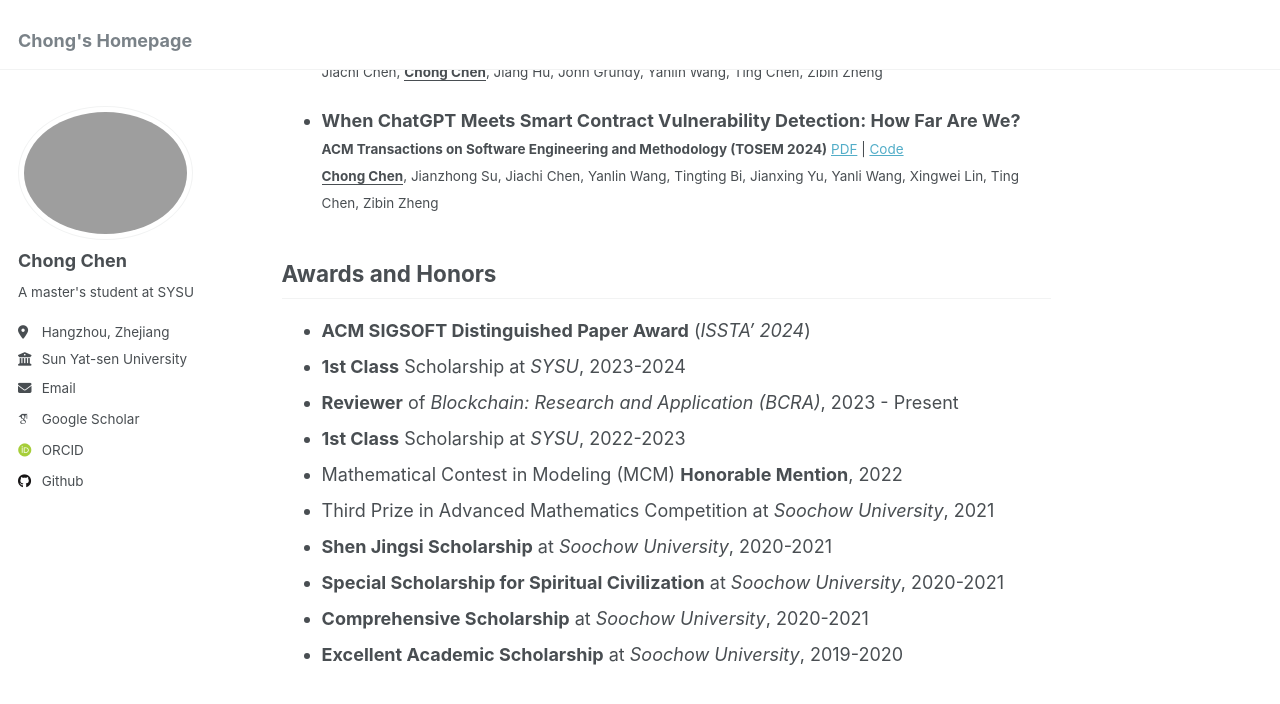
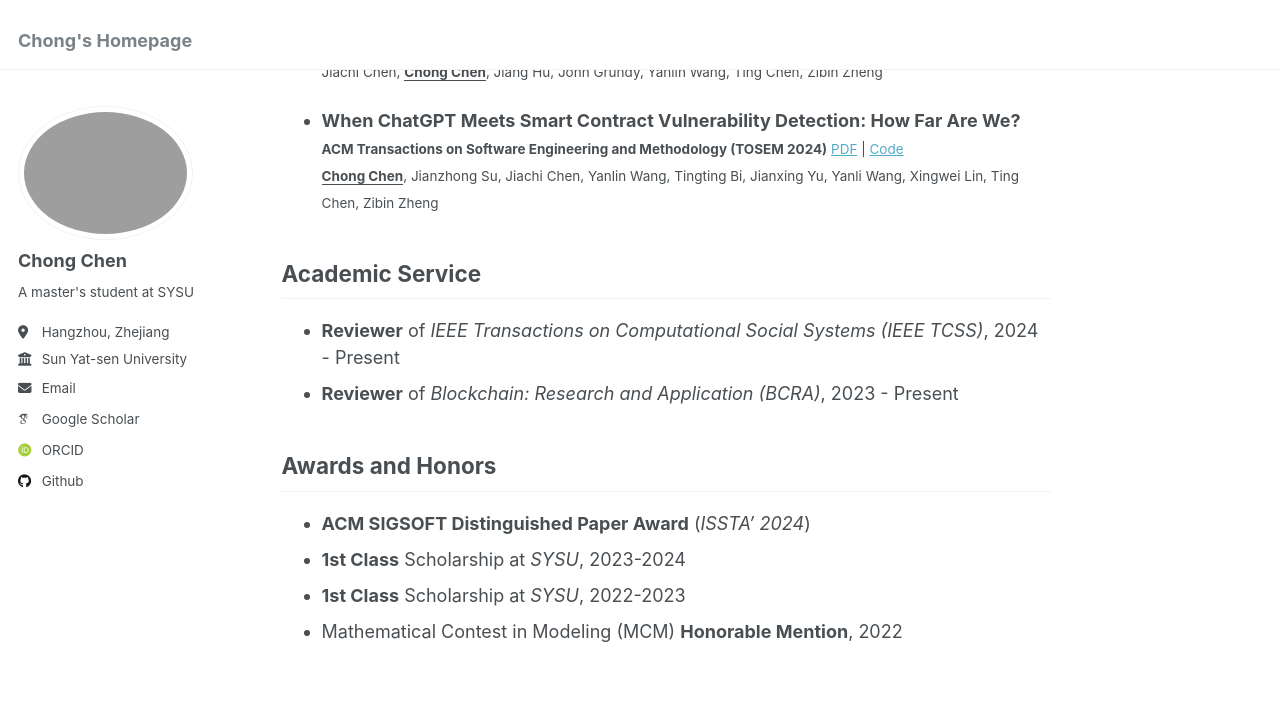
Before and after one commit to BugmakerCC/chong, a Jekyll site: the page built from _pages/about.md, in a window 1280 px wide and 900 px high, scrolled down 734 px. Shown: the top 704 px of the window. Built offline with Jekyll 4.4.1, drawn with Linux system fonts in a browser that asks for light colours; some web fonts are replaced.

Commit message:
Update about.md

```diff
--- a/_pages/about.md
+++ b/_pages/about.md
@@ -33,15 +33,15 @@ Publications
 <small>**ACM Transactions on Software Engineering and Methodology (TOSEM 2024)**  [PDF](https://arxiv.org/pdf/2309.05520) | [Code](https://zenodo.org/record/8332273)</small>
 <small><u><b>Chong Chen</b></u>, Jianzhong Su, Jiachi Chen, Yanlin Wang, Tingting Bi, Jianxing Yu, Yanli Wang, Xingwei Lin, Ting Chen, Zibin Zheng</small>
 
+
+Academic Service
+------
+- **Reviewer** of *IEEE Transactions on Computational Social Systems (IEEE TCSS)*, 2024 - Present
+- **Reviewer** of *Blockchain: Research and Application (BCRA)*, 2023 - Present
+
 Awards and Honors
 ------
 - **ACM SIGSOFT Distinguished Paper Award** (*ISSTA' 2024*)
 - **1st Class** Scholarship at *SYSU*, 2023-2024
-- **Reviewer** of *Blockchain: Research and Application (BCRA)*, 2023 - Present
 - **1st Class** Scholarship at *SYSU*, 2022-2023
 - Mathematical Contest in Modeling (MCM) **Honorable Mention**, 2022
-- Third Prize in Advanced Mathematics Competition at *Soochow University*, 2021
-- **Shen Jingsi Scholarship** at *Soochow University*, 2020-2021
-- **Special Scholarship for Spiritual Civilization** at *Soochow University*, 2020-2021
-- **Comprehensive Scholarship** at *Soochow University*, 2020-2021
-- **Excellent Academic Scholarship** at *Soochow University*, 2019-2020
```
